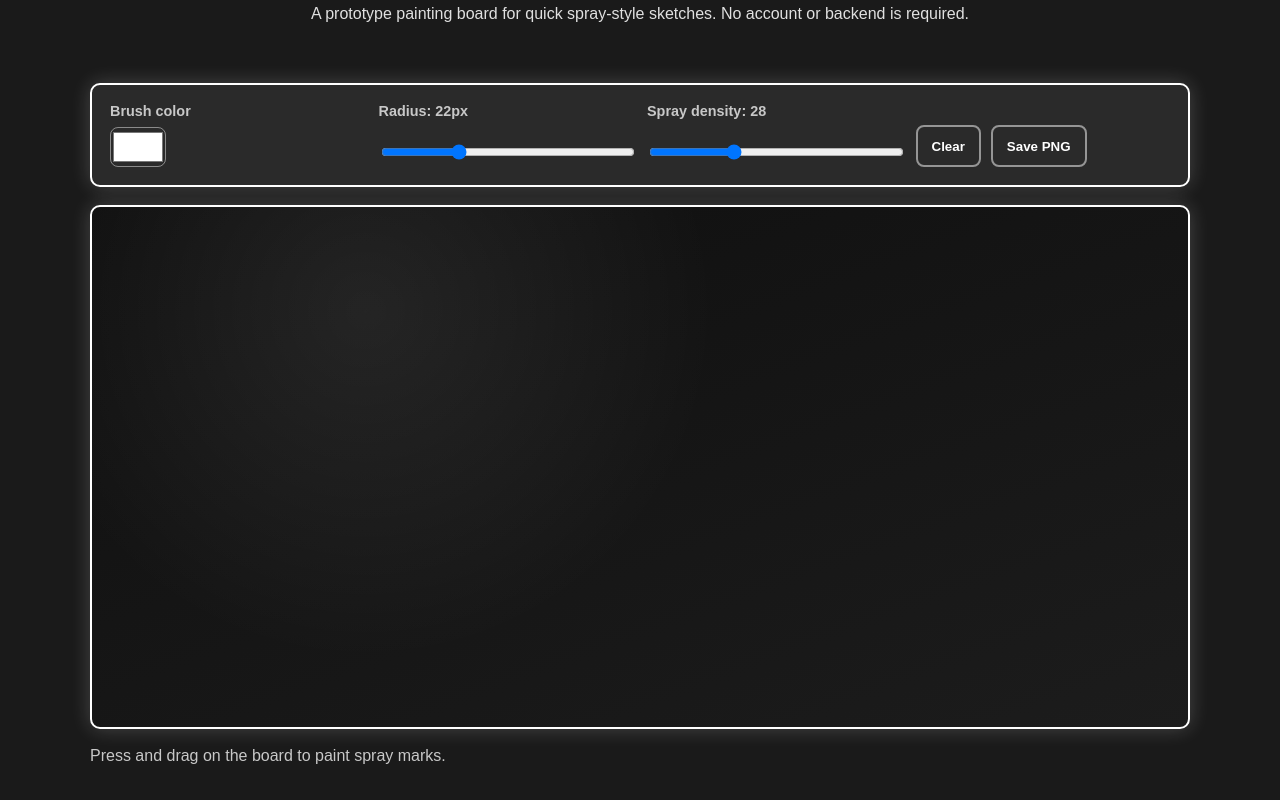
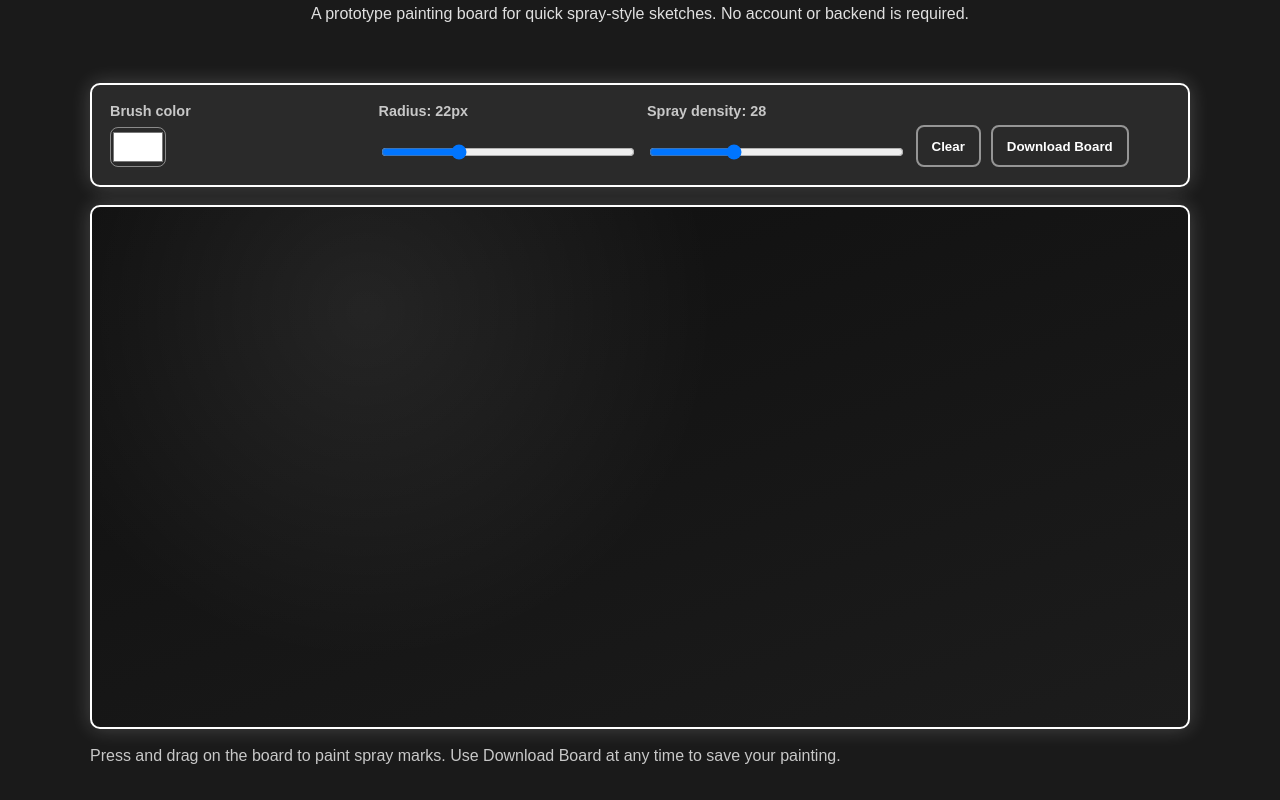
Before and after one commit to bobaFetr/DBW--------P26, a Next.js app: page /airbrush-board in a window 1280 px wide. Shown: the part 460-1260 px from the top of the page. Built offline with nearby package versions, Linux system fonts and the light colour scheme; a web font is replaced by a local one.

Commit message:
Clarify airbrush board download action in UI
Agent-Logs-Url: https://github.com/bobaFetr/DBW--------P26/sessions/402c44cf-490a-4467-af48-62160b149c8b

Co-authored-by: bobaFetr <108630633+bobaFetr@users.noreply.github.com>

```diff
--- a/app/airbrush-board/AirbrushBoard.jsx
+++ b/app/airbrush-board/AirbrushBoard.jsx
@@ -218,7 +218,13 @@ export default function AirbrushBoard() {
         </label>
         <div className="airbrush-actions">
           <button type="button" onClick={handleClearCanvas}>Clear</button>
-          <button type="button" onClick={handleDownload}>Save PNG</button>
+          <button
+            type="button"
+            onClick={handleDownload}
+            aria-label="Download current board as PNG"
+          >
+            Download Board
+          </button>
         </div>
       </div>
 
@@ -237,7 +243,8 @@ export default function AirbrushBoard() {
       </div>
 
       <p className="airbrush-help">
-        Press and drag on the board to paint spray marks.
+        Press and drag on the board to paint spray marks. Use Download Board at any
+        time to save your painting.
       </p>
     </section>
   );
```
